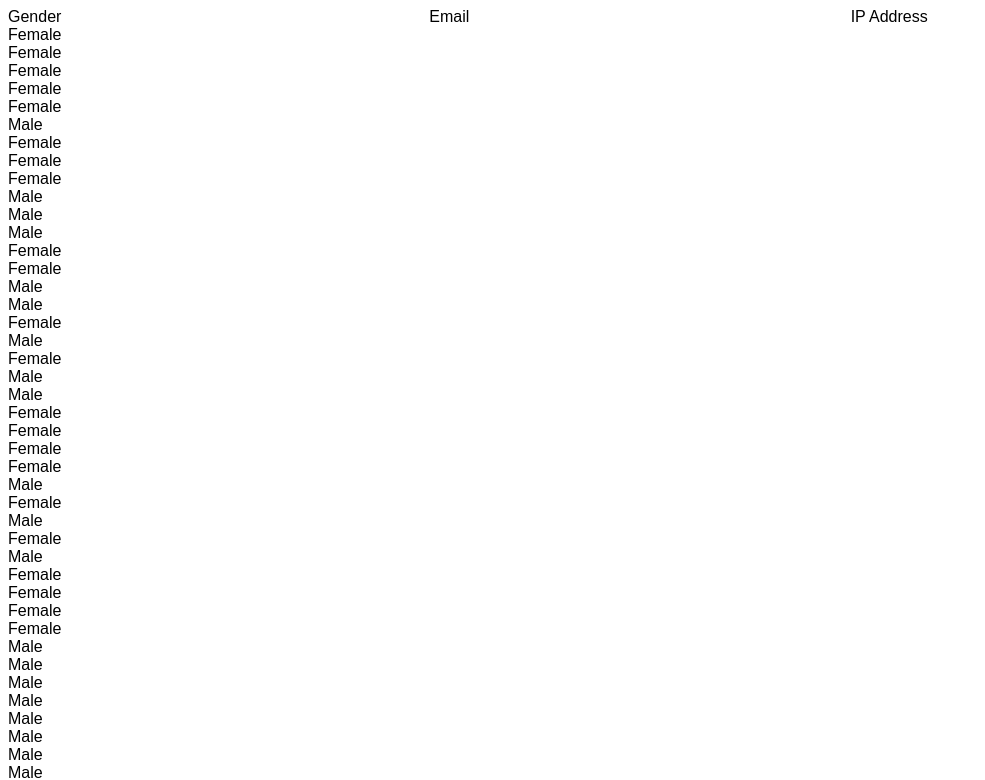
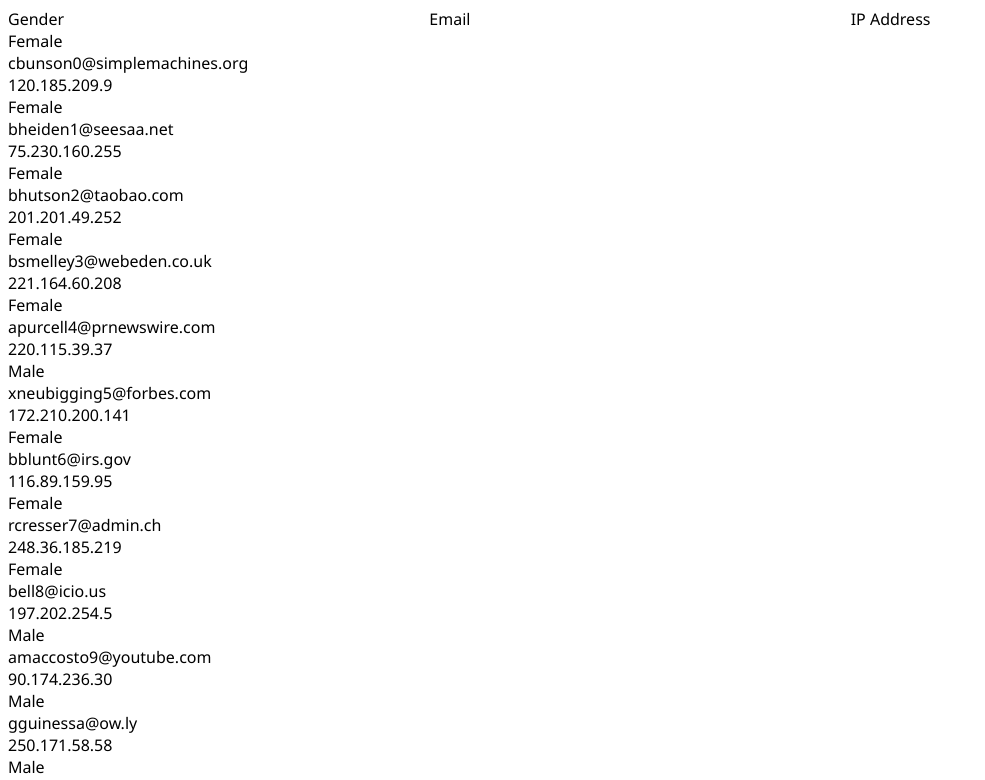
Before and after one commit to vaishakchanguli/angular, an Angular app: page / in a window 1280 px wide. Shown: the top 780 px of the page, without its empty margins (0-985 px from the left). Built offline with nearby package versions, Linux system fonts and the light colour scheme.

Commit message:
2 files modified

```diff
--- a/src/app/widgets/grid/grid.component.html
+++ b/src/app/widgets/grid/grid.component.html
@@ -7,10 +7,11 @@
     </div>
   </div>
   <div class='rows'>
+     <div *ngFor="let row of data">
      <div *ngFor="let column of options.columns">
-        <div *ngFor="let row of data">{{row[column.field]}}</div>
+        <div>{{row[column.field]}}</div>
     </div>
-
+     </div>
   </div>
 
 </div>
--- a/src/styles.css
+++ b/src/styles.css
@@ -1 +1,4 @@
 /* Add application styles & imports to this file! */
+body{
+  font-family:  "Segoe UI"
+}
```
